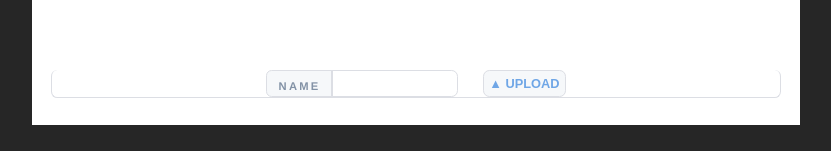
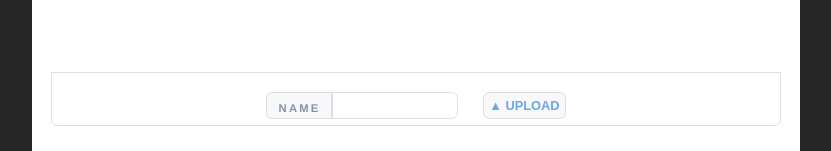
Before and after one commit to edanshin/basic-image-editor, a Vue app: page / in a window 1280 px wide. Shown: the part 1145-1296 px from the top of the page, without its empty margins (224-1055 px from the left). Before the commit the page ends 1270 px from the top, so only its background shows below. Built offline with nearby package versions, Linux system fonts and the light colour scheme.

Commit message:
adjusted margins and paddings

```diff
--- a/src/components/ImageEditor.vue
+++ b/src/components/ImageEditor.vue
@@ -105,13 +105,10 @@ export default {
 }
 
 .bottom {
-  border-left: 0.1em solid #DCDEE4;
-  border-right: 0.1em solid #DCDEE4;
-  border-bottom: 0.1em solid #DCDEE4;
-  border-radius: 0.4em;
-  border-bottom-left-radius: 0.4m;
-  border-bottom-right-radius: 0.4em;
-  margin-top: -0.6em;
+  border: 0.09em solid #DCDEE4;
+  border-radius: 0 0 0.4em 0.4em;
+  margin-top: -0.5em;
+  padding: 1.2em 0.5em 0.4em 0.5em;
 }
 
 .label {
```
